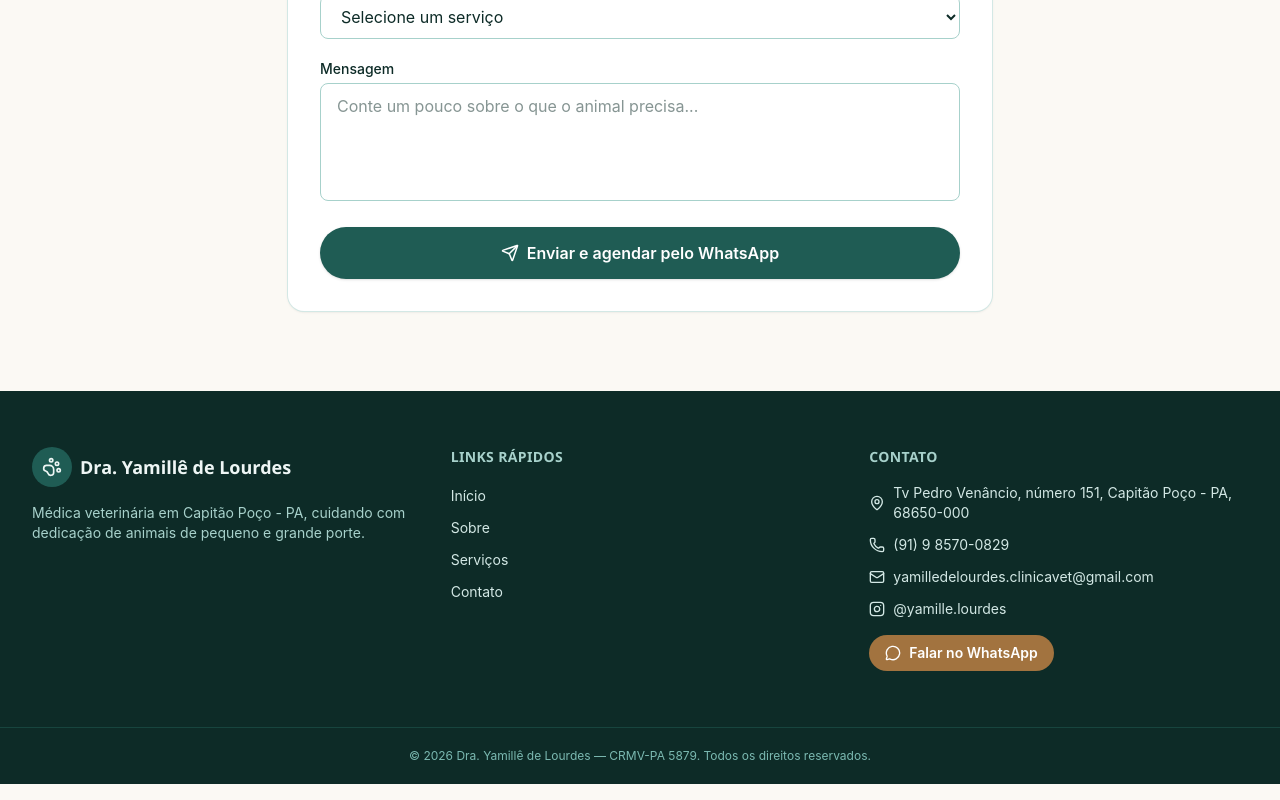
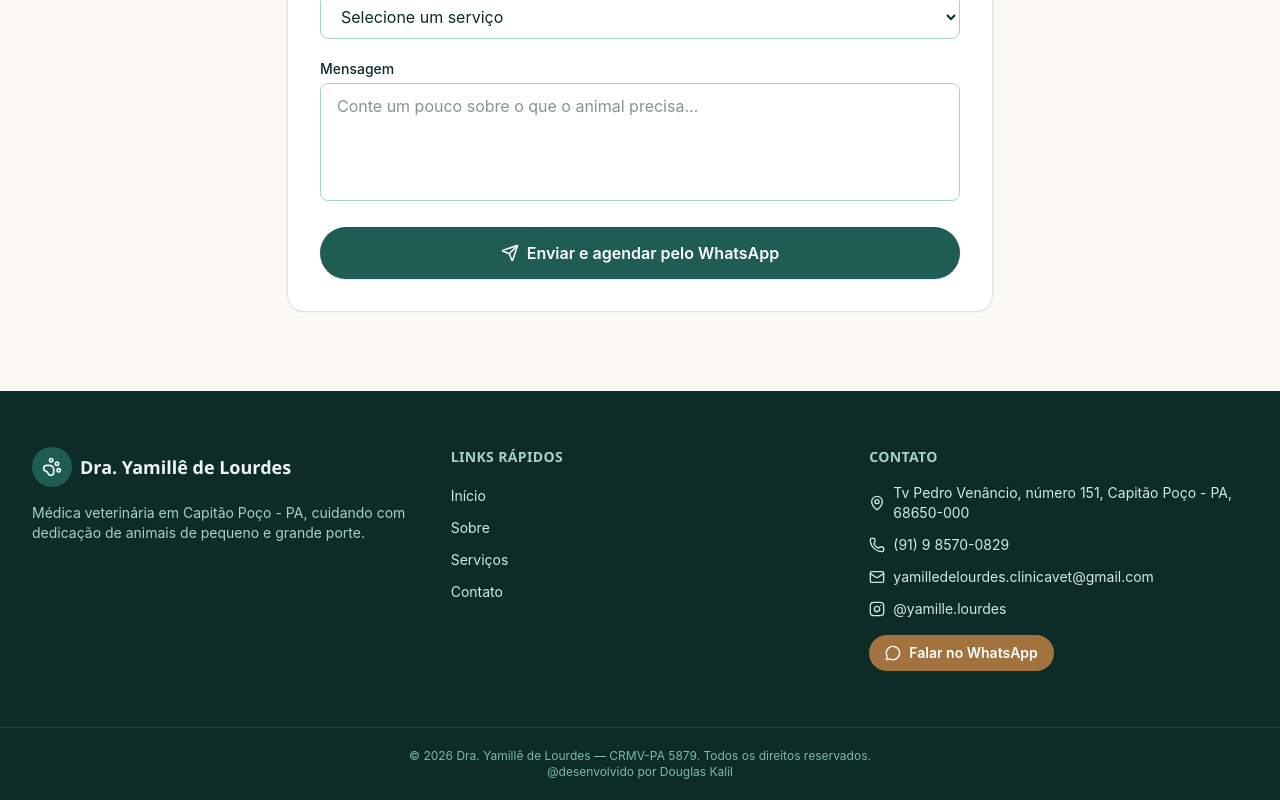
Before and after one commit to DouglasKalil/Landing_page_veterinaria, a React (Vite) app: page / in a window 1280 px wide. Shown: the part 5172-5972 px from the top of the page. Built offline with nearby package versions, Linux system fonts and the light colour scheme.

Commit message:
Adiciona crédito do desenvolvedor no rodapé com link para WhatsApp
Co-Authored-By: Claude Sonnet 5 <noreply@anthropic.com>
Claude-Session: https://claude.ai/code/session_01SsnVFNCGgkUnR5ZdThMti7

```diff
--- a/src/components/layout/Footer.tsx
+++ b/src/components/layout/Footer.tsx
@@ -74,6 +74,18 @@ export default function Footer() {
 
       <div className="border-t border-primary-700 px-4 py-5 text-center text-xs text-primary-300 sm:px-6 lg:px-8">
         © {year} {siteConfig.professionalName} — {siteConfig.crmv}. Todos os direitos reservados.
+        <br />
+        <a
+          href={buildWhatsappLink(
+            "Olá, gostei do site, quero saber mais sobre.",
+            "5591985428369"
+          )}
+          target="_blank"
+          rel="noopener noreferrer"
+          className="text-primary-300 hover:text-white"
+        >
+          @desenvolvido por Douglas Kalil
+        </a>
       </div>
     </footer>
   );
--- a/src/data/site.ts
+++ b/src/data/site.ts
@@ -22,9 +22,9 @@ export const siteConfig = {
   ],
 };
 
-export function buildWhatsappLink(message: string) {
+export function buildWhatsappLink(message: string, phoneNumber: string = siteConfig.whatsappNumber) {
   const encoded = encodeURIComponent(message);
-  return `https://wa.me/${siteConfig.whatsappNumber}?text=${encoded}`;
+  return `https://wa.me/${phoneNumber}?text=${encoded}`;
 }
 
 export const defaultWhatsappMessage =
```
